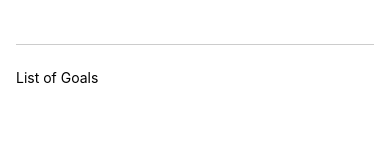
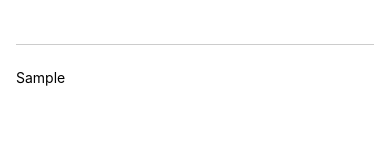
Before and after one commit to MehmetKaldirim/RNFirst, a React Native app: screen / in a window 390 px wide. Both pictures are taken after typing "Sample" into the empty fields and a click on the button "ADD GOAL". Shown: the part 134-293 px from the top of the page. Built offline with nearby package versions, Linux system fonts and the light colour scheme.

Commit message:
outputing list of data

```diff
--- a/App.js
+++ b/App.js
@@ -3,11 +3,17 @@
 
 export default function App() {
   const [enteredGoalText, setEnteredGoalText] = useState("");
+  const [courseGoals, setCourseGoals] = useState([]);
+
   function goalInputHandler(enteredText) {
     setEnteredGoalText(enteredText);
   }
+
   function addGoalHandler() {
-    console.log(enteredGoalText);
+    setCourseGoals((currentCourseGoals) => [
+      ...currentCourseGoals,
+      enteredGoalText,
+    ]);
   }
   return (
     <View style={styles.appContainer}>
@@ -20,7 +26,9 @@
         <Button title="Add Goal" onPress={addGoalHandler} />
       </View>
       <View style={styles.goalsContainer}>
-        <Text>List of Goals</Text>
+        {courseGoals.map((goal) => (
+          <Text key={goal}>{goal}</Text>
+        ))}
       </View>
     </View>
   );
```
